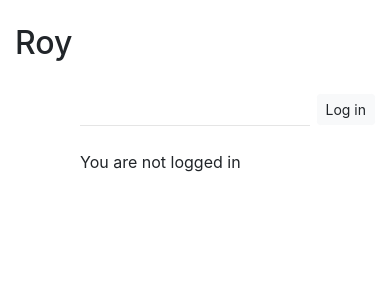
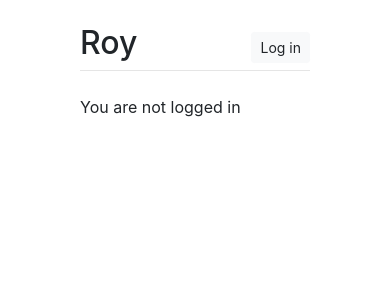
Before and after one commit to mt-krainski/roy, a Django app: page / in a window 390 px wide. Shown: the top 300 px of the page. Run offline with Django 3.2, Linux system fonts and the light colour scheme; some libraries are stand-ins or nearby versions.

Commit message:
Fix formatting for mobile

```diff
--- a/templates/registration/login.html
+++ b/templates/registration/login.html
@@ -6,7 +6,7 @@
 {% block title %} Login {% endblock %}
 
 {% block pagehead %}
-<div class="col-sm-8">
+<div class="col-8">
   <h2 class="mt-4">Roy</h2>
 </div>
 {% endblock %}
--- a/utils/templates/utils/base.html
+++ b/utils/templates/utils/base.html
@@ -13,10 +13,10 @@
     <div class="container">
       <div class="row justify-content-center align-items-center">
         {% block pagehead %}
-          <div class="col-sm-6">
+          <div class="col-4">
             <h2 class="mt-4">Roy</h2>
           </div>
-          <div class="col-sm-2 text-right mt-4">
+          <div class="col-4 text-right mt-4">
             {% if user.is_authenticated %}
               <a class="btn btn-light btn-sm" href="{% url 'logout' %}">Log out</a>
             {% else %}
```
